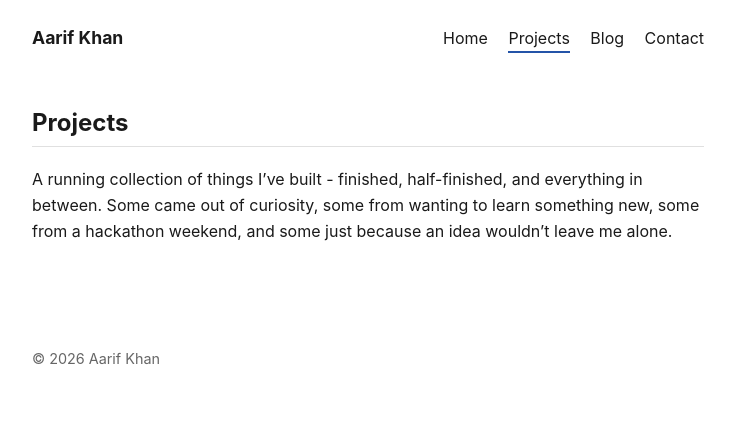
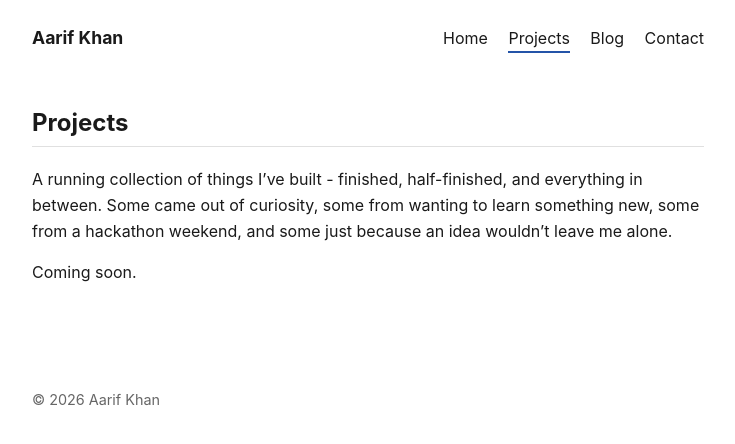
Before and after one commit to aarifkhan7/aarifkhan7.github.io, a Jekyll site: the page built from projects.md, in a window 1280 px wide. Shown: the top 444 px of the page, without its empty margins (272-1007 px from the left). Built offline with Jekyll 4.4.1, drawn with Linux system fonts in a browser that asks for light colours.

Commit message:
Projects coming soon

```diff
--- a/projects.md
+++ b/projects.md
@@ -6,6 +6,7 @@ permalink: /projects/
 
 A running collection of things I've built - finished, half-finished, and everything in between. Some came out of curiosity, some from wanting to learn something new, some from a hackathon weekend, and some just because an idea wouldn't leave me alone.
 
+{% if site.projects.size > 0 %}
 <ul class="entry-list">
   {% for project in site.projects %}
     <li>
@@ -14,3 +15,6 @@ A running collection of things I've built - finished, half-finished, and everyth
     </li>
   {% endfor %}
 </ul>
+{% else %}
+<p class="entry-meta">Coming soon.</p>
+{% endif %}
```
